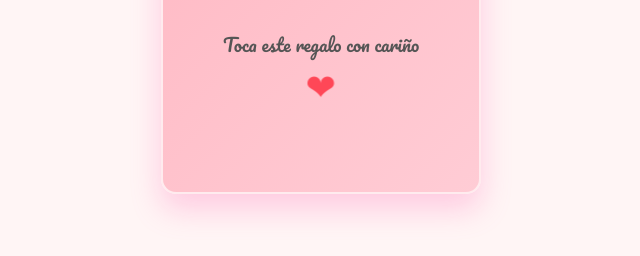
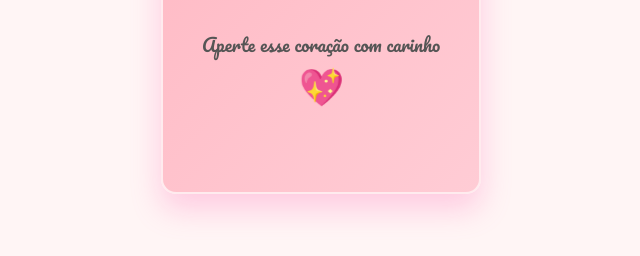
Before and after one commit to victxml/formylove, a plain HTML site: page index.html in a window 1280 px wide. Shown: the part 416-672 px from the top of the page, without its empty margins (319-959 px from the left). Drawn offline with Linux system fonts and the light colour scheme.

Commit message:
Update index.html

```diff
--- a/index.html
+++ b/index.html
@@ -8,7 +8,7 @@
 
     <meta name="viewport" content="width=device-width, initial-scale=1.0">
 
-    <title>Para Ti ❤</title>
+    <title>Para Você, Minha Princesa 💓</title>
 
     <link href="https://fonts.googleapis.com/css2?family=Dancing+Script:wght@700&family=Pacifico&display=swap" rel="stylesheet">
 
@@ -354,9 +354,9 @@
 
             <h1 style="font-family: 'Pacifico', cursive; color: #d23669;">¡Para Ti, Mi Amor!</h1>
 
-            <p>Toca este regalo con cariño</p>
+            <p>Aperte esse coração com carinho</p>
 
-            <span class="heart">❤</span>
+            <span class="heart">💖</span>
 
         </div>
 
```
